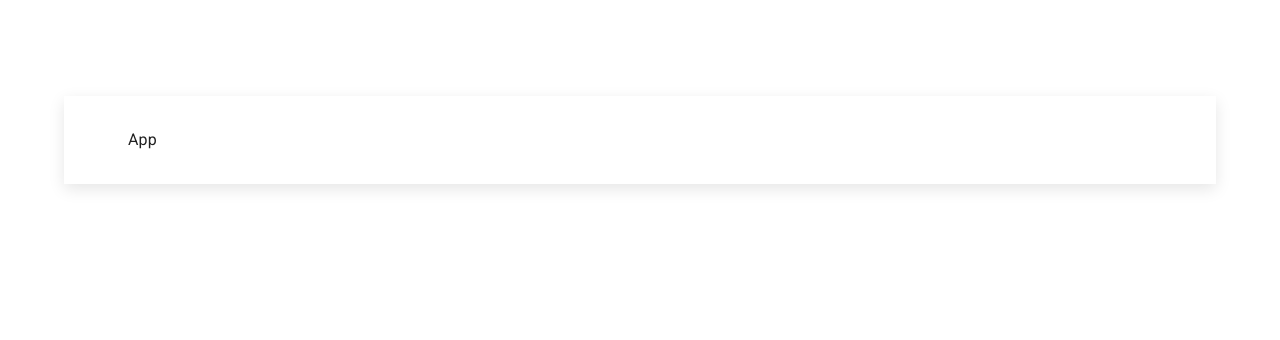
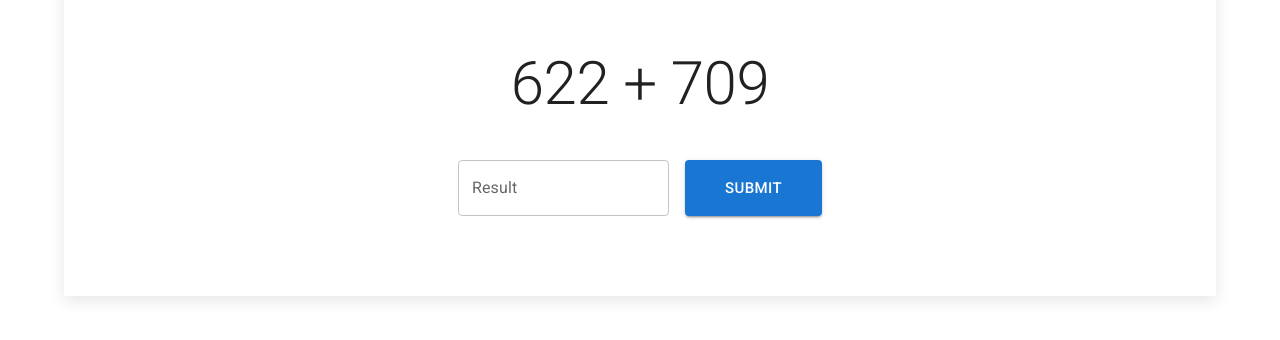
Before and after one commit to VladaTrefil/MathQuiz, a React (Create React App) app: page / in a window 1280 px wide. Shown: the part 260-600 px from the top of the page. Built offline with nearby package versions, Linux system fonts and the light colour scheme.

Commit message:
add Quiz basic logic

```diff
--- a/src/components/AppBody/index.tsx
+++ b/src/components/AppBody/index.tsx
@@ -1,4 +1,5 @@
 import React from 'react'
+import Quiz from '../Quiz'
 import Container from '@mui/material/Container'
 import Box from '@mui/material/Box'
 
@@ -11,8 +12,8 @@ const styles = {
     alignItems: 'center'
   },
   innerBox: {
-    py: 4,
-    px: 8,
+    padding: 8,
+    paddingBottom: 10,
     boxShadow: '0 5px 15px rgba(0,0,0,.1)'
   }
 }
@@ -22,7 +23,7 @@ function AppBody() {
     <Box sx={styles.backgroundBox}>
       <Container>
         <Box sx={styles.innerBox}>
-          App
+          <Quiz/>
         </Box>
       </Container>
     </Box>
--- /dev/null
+++ b/src/components/Quiz/index.tsx
@@ -0,0 +1,152 @@
+import React from "react"
+
+import Box from '@mui/material/Box'
+import Typography from '@mui/material/Typography'
+import TextField from '@mui/material/TextField'
+import Button from '@mui/material/Button'
+
+type QuizProps = {}
+
+type QuizState = {
+  operation: string,
+  success: boolean,
+  submitted: boolean
+  submittedCount: number,
+  successCount: number,
+  variableA: number | null,
+  variableB: number | null,
+  result: number | null,
+  userInput: number | string
+}
+
+const styles = {
+  outerBox: {
+    maxWidth: 800,
+    margin: '0 auto'
+  },
+  heading: {
+    textAlign: 'center'
+  },
+  equationBox: {
+    display: 'flex',
+    justifyContent: 'center',
+    marginTop: 5
+  }
+}
+
+class Quiz extends React.Component<QuizProps, QuizState> {
+  constructor(props: any) {
+    super(props)
+
+    this.state = {
+      operation: 'add',
+      success: false,
+      submitted: false,
+      submittedCount: 0,
+      successCount: 0,
+      variableA: null,
+      variableB: null,
+      result: null,
+      userInput: ""
+    }
+  }
+
+  getRandNumber(min: number, max: number): number {
+    return Math.floor(Math.random() * (max - min) + min)
+  }
+
+  setNewEquation() {
+    const a = this.getRandNumber(100, 1000)
+    const b = this.getRandNumber(100, 1000)
+
+    this.setState({
+      variableA: a,
+      variableB: b,
+      result: a + b,
+      userInput: ''
+    })
+  }
+
+  componentDidMount() {
+    this.setNewEquation()
+  }
+
+  handleInputChange = (e: any) => {
+    e.preventDefault()
+
+    if (e.target.value !== '') {
+      this.setState({ userInput: parseInt(e.target.value) })
+    } else {
+      this.setState({ userInput: '' })
+    }
+  }
+
+  handleFormSubmit = (e: any) => {
+    e.preventDefault()
+
+    this.setState({
+      submitted: true,
+      submittedCount: this.state.submittedCount + 1
+    })
+
+    if (this.state.userInput === this.state.result) {
+      this.setState({
+        success: true,
+        successCount: this.state.successCount + 1
+      })
+
+      this.setNewEquation()
+   } else {
+      this.setState({ success: false })
+    }
+  }
+
+  renderNotice = (): string | null => {
+    if (this.state.submitted) {
+      if (this.state.success) {
+        return "Success"
+      } else {
+        return "Failure"
+      }
+    }
+
+    return null
+  }
+
+  renderStatus = (): string | null => {
+    if (this.state.submittedCount > 0) {
+      return `${this.state.successCount}/${this.state.submittedCount}`
+    } else {
+      return null
+    }
+  }
+
+  render() {
+    return (
+      <Box sx={styles.outerBox}>
+        {this.renderNotice()}
+
+        <Typography variant="h2" sx={styles.heading}>
+          {this.state.variableA} + {this.state.variableB}
+        </Typography>
+
+        <form action="get" onSubmit={this.handleFormSubmit}>
+          <Box sx={styles.equationBox}>
+            <TextField
+              label="Result"
+              variant="outlined"
+              type="number"
+              onChange={this.handleInputChange}
+              value={this.state.userInput}/>
+
+            <Button variant="contained" size="large" sx={{ ml: 2, px: 5 }}>Submit</Button>
+          </Box>
+        </form>
+
+        {this.renderStatus()}
+      </Box>
+    )
+  }
+}
+
+export default Quiz
```
